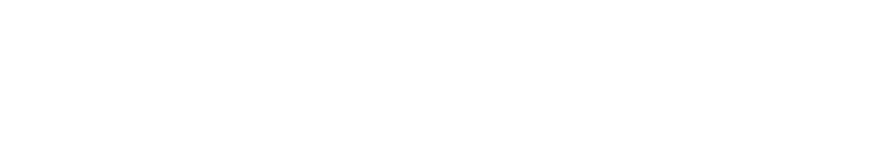
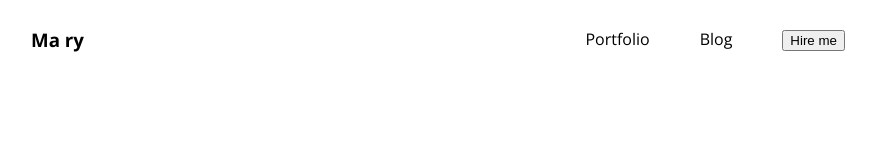
Before and after one commit to 11111Asif/web-Dev-protfolio, a plain HTML site: page index.html in a window 1280 px wide. Shown: the whole page, without its empty margins (177-1053 px from the left). Drawn offline with nearby package versions, Linux system fonts and the light colour scheme.

Commit message:
added a style

```diff
--- a/index.html
+++ b/index.html
@@ -1,13 +1,27 @@
 <!DOCTYPE html>
 <html lang="en">
+
 <head>
     <meta charset="UTF-8">
     <meta name="viewport" content="width=device-width, initial-scale=1.0">
     <title>web-Developer-protfolio</title>
+    <link rel="preconnect" href="https://fonts.googleapis.com">
+    <link rel="preconnect" href="https://fonts.gstatic.com" crossorigin>
+    <link href="https://fonts.googleapis.com/css2?family=Open+Sans:ital,wght@0,300..800;1,300..800&display=swap"
+        rel="stylesheet">
+    <link rel="stylesheet" href="style.css">
 </head>
-<body>
+
+<body class="open-sans-normal">
     <header>
-
+        <nav>
+            <h3 class="nav-title">Ma <span class="text-primary">r</span>y</h3>
+            <ul>
+                <li><a href=""></a>Portfolio</li>
+                <li><a href=""></a>Blog</li>
+                <li><button class="btn-primary">Hire me</button></li>
+            </ul>
+        </nav>
     </header>
     <main>
 
@@ -16,4 +30,5 @@
 
     </footer>
 </body>
+
 </html>
--- /dev/null
+++ b/style.css
@@ -0,0 +1,29 @@
+
+.open-sans-normal {
+    font-family: "Open Sans", serif;
+    font-optical-sizing: auto;
+    font-style: normal;
+    font-variation-settings:
+      "wdth" 100;
+  }
+
+
+  /* nav related style */
+nav{
+    display: flex;
+    align-items: center;
+    justify-content: space-between;
+    margin: 0px 200px ;
+}
+nav > ul{
+    display: flex;
+    align-items: center;
+}
+nav li{
+    list-style: none;
+    margin-right: 50px;
+}
+nav a{
+    text-decoration: none;
+    color: #474747;
+}
```
